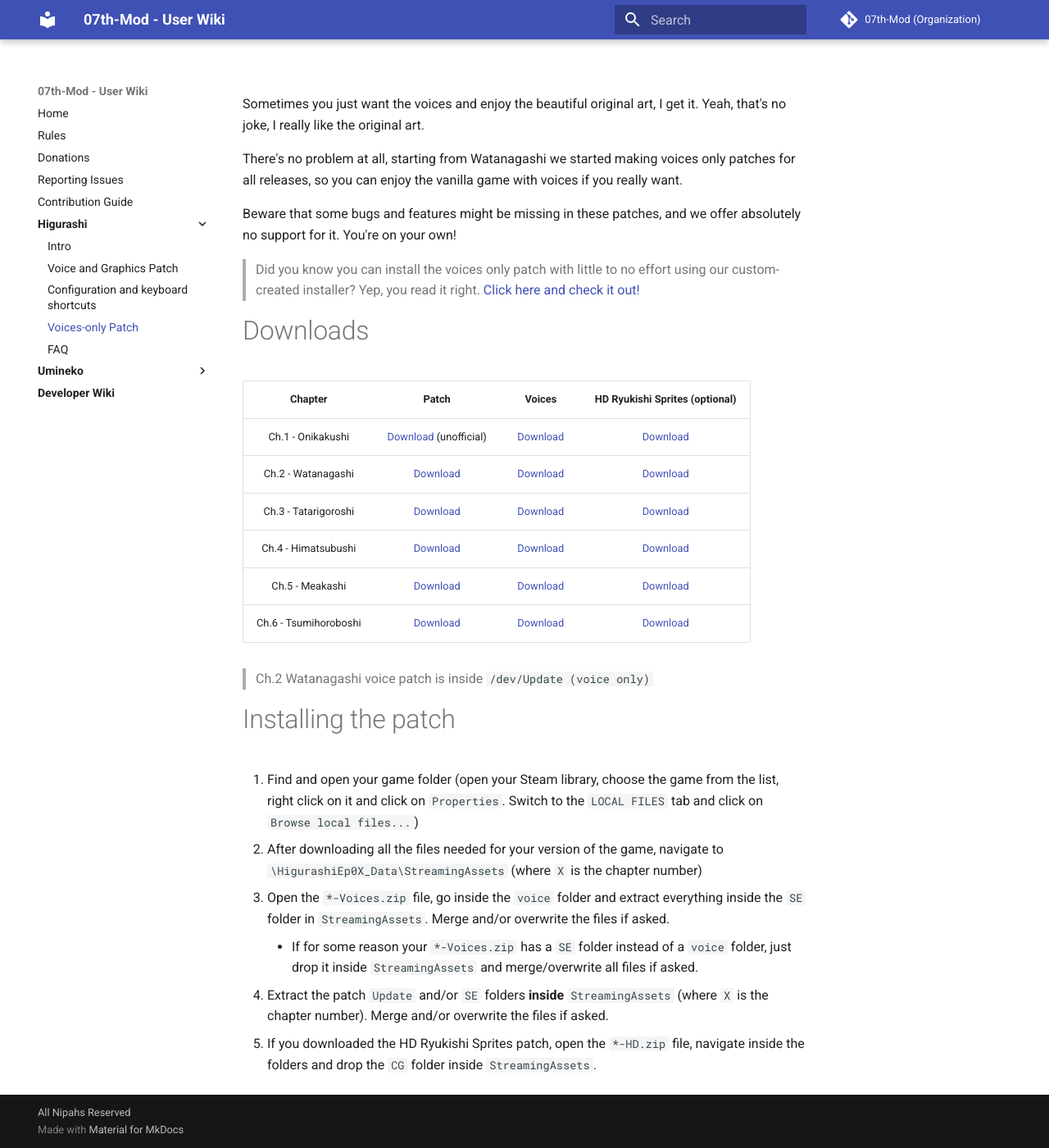
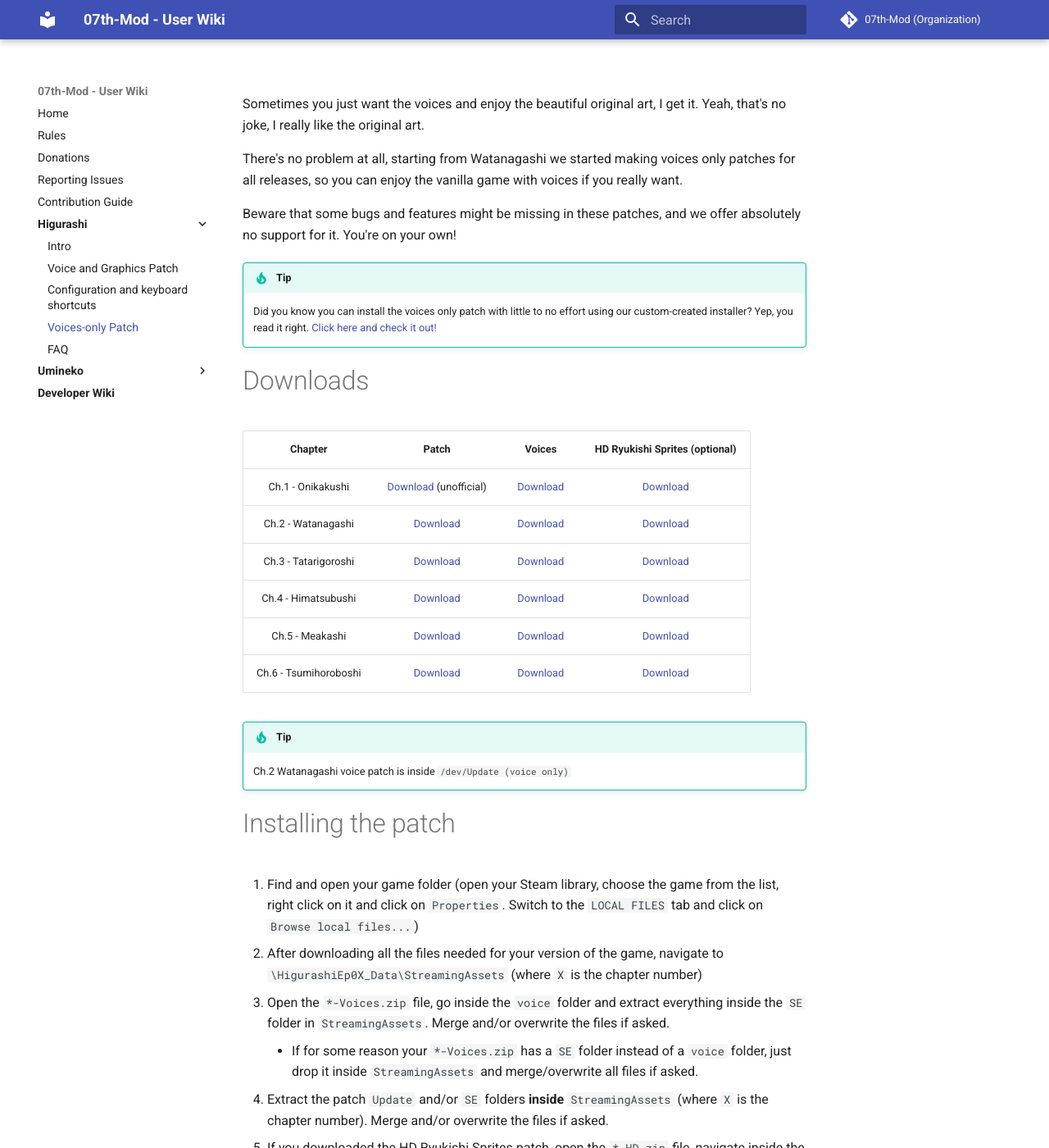
Before and after one commit to 07th-mod/wiki, an MkDocs documentation site: the page built from docs/Higurashi/Higurashi-Part-1.1---Voices-only-Patch.md, in a window 1280 px wide and 1400 px high. Shown: the whole window at 82% size. Built offline with MkDocs 1.6.1 and Material for MkDocs 9.7.7, drawn with Linux system fonts in a browser that asks for light colours.

Commit message:
Update Higurashi-Part-1.1---Voices-only-Patch.md

```diff
--- a/docs/Higurashi/Higurashi-Part-1.1---Voices-only-Patch.md
+++ b/docs/Higurashi/Higurashi-Part-1.1---Voices-only-Patch.md
@@ -4,7 +4,8 @@
 
 Beware that some bugs and features might be missing in these patches, and we offer absolutely no support for it. You're on your own!
 
-> Did you know you can install the voices only patch with little to no effort using our custom-created installer? Yep, you read it right. [Click here and check it out!](https://github.com/07th-mod/Higurashi_Installer_WPF/releases/latest)
+!!! tip
+    Did you know you can install the voices only patch with little to no effort using our custom-created installer? Yep, you read it right. [Click here and check it out!](https://github.com/07th-mod/Higurashi_Installer_WPF/releases/latest)
 
 # Downloads
 
@@ -57,7 +58,8 @@
 </tbody>
 </table>
 
-> Ch.2 Watanagashi voice patch is inside ``/dev/Update (voice only)``
+!!! tip
+    Ch.2 Watanagashi voice patch is inside ``/dev/Update (voice only)``
 
 # Installing the patch
 
```
